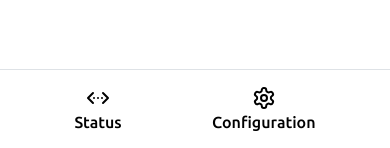
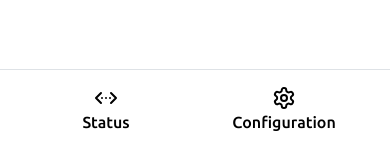
Before and after one commit to g3ncl/acc-server-web, a Next.js app: page / in a window 390 px wide. Shown: the part 693-841 px from the top of the page. Built offline with nearby package versions, Linux system fonts and the light colour scheme.

Commit message:
fixed notifications and navbar buttons on mobile

```diff
--- a/src/components/Layout/Layout.module.css
+++ b/src/components/Layout/Layout.module.css
@@ -19,6 +19,10 @@
 .mobileLink {
   text-decoration: none;
   color: inherit;
+  width: 9rem;
+  display: flex;
+  justify-content: center;
+  align-items: center;
 }
 .link {
   width: 100%;
--- a/src/notifications/notifications.module.css
+++ b/src/notifications/notifications.module.css
@@ -0,0 +1,5 @@
+@media (max-width: 36em) {
+  .root {
+    bottom: 82;
+  }
+}
```
Also changed, not shown: src/components/ServerStatus/ServerStatus.tsx (+13 -2 lines).
